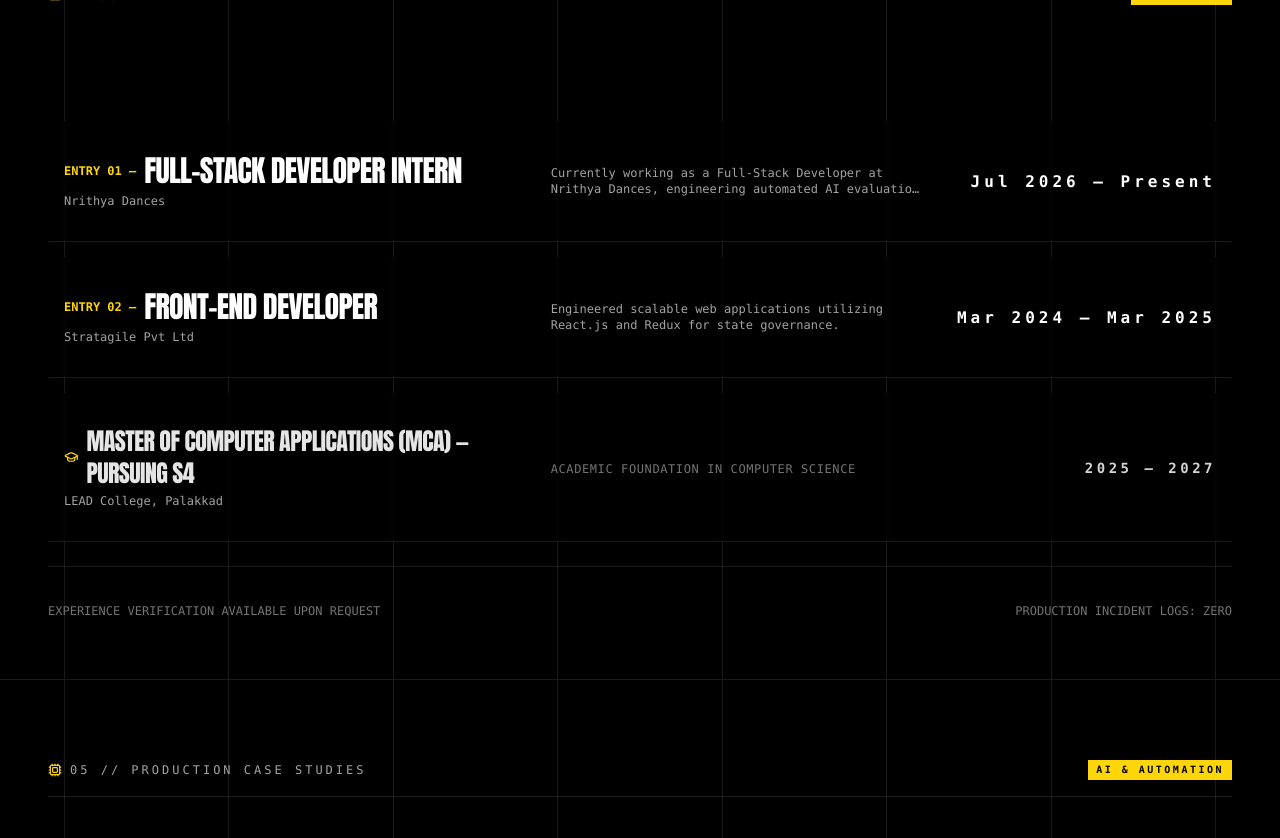
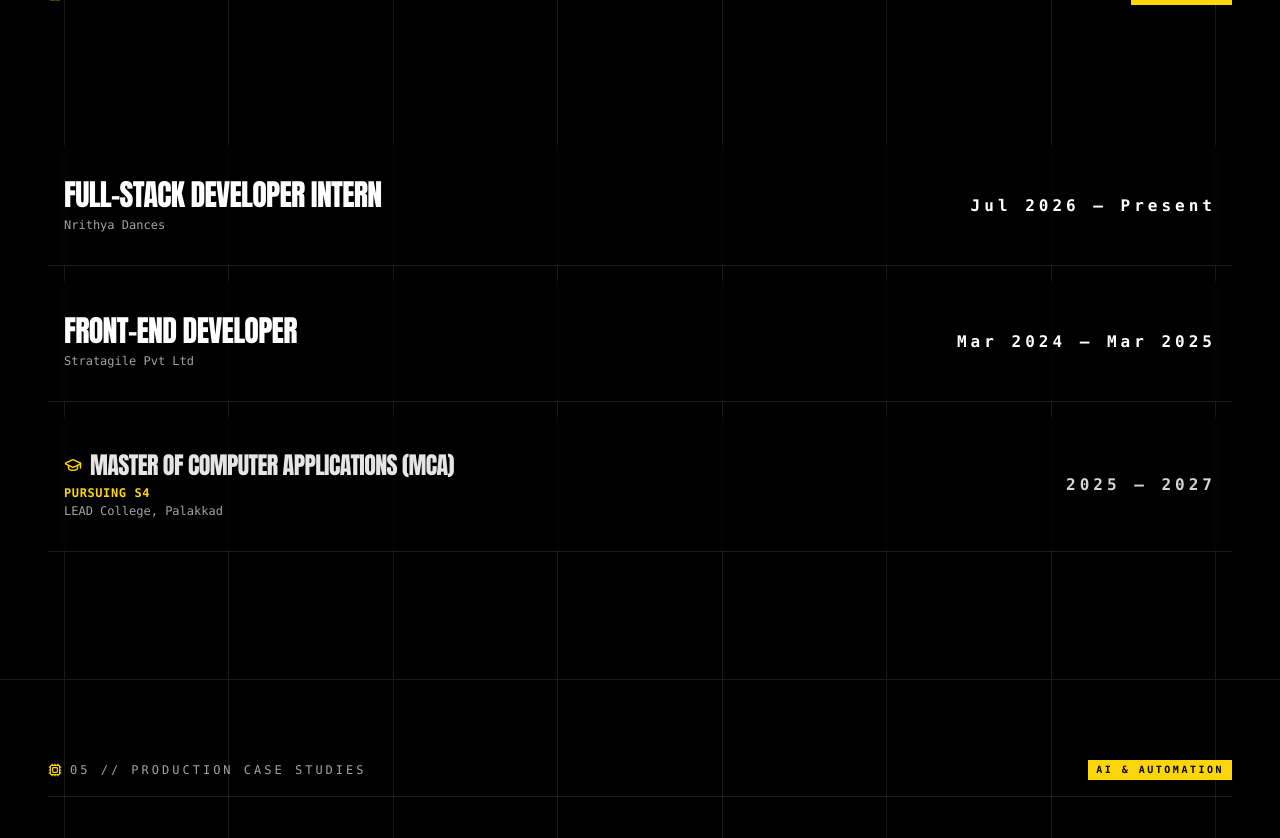
Before and after one commit to akashad123/akash-portfolio, a React (Vite) app: page / in a window 1280 px wide. Shown: the part 2520-3358 px from the top of the page. Built offline with nearby package versions, Linux system fonts and the light colour scheme.

Commit message:
feat: streamline career timeline, remove entry tags & center text, stack MCA semester & college, and remove bottom telemetry bar

```diff
--- a/src/data/portfolioData.ts
+++ b/src/data/portfolioData.ts
@@ -252,9 +252,10 @@ export const portfolioData: PortfolioData = {
 
   education: [
     {
-      degree: "Master of Computer Applications (MCA) — Pursuing S4",
+      degree: "Master of Computer Applications (MCA)",
       institution: "LEAD College, Palakkad",
-      duration: "2025 – 2027"
+      duration: "2025 – 2027",
+      status: "Pursuing S4"
     },
     {
       degree: "Bachelor of Science in Computer Science",
--- a/src/sections/TimelineSection.tsx
+++ b/src/sections/TimelineSection.tsx
@@ -17,9 +17,8 @@ export const TimelineSection: React.FC = () => {
   const row1Ref = useRef<HTMLDivElement>(null);
   const row2Ref = useRef<HTMLDivElement>(null);
   const eduRef = useRef<HTMLDivElement>(null);
-  const bottomRef = useRef<HTMLDivElement>(null);
 
-  // GSAP Topward & Bottomward Scroll Parallax on Timeline Content & Texts
+  // GSAP Topward & Bottomward Scroll Parallax on Timeline Content & Rows
   useEffect(() => {
     const cleanup = initGsapMultiParallax(
       [
@@ -27,7 +26,6 @@ export const TimelineSection: React.FC = () => {
         { target: row1Ref.current, yStart: 35, yEnd: -40, scrub: 1.1 },
         { target: row2Ref.current, yStart: 50, yEnd: -55, scrub: 1.25 },
         { target: eduRef.current, yStart: 65, yEnd: -70, scrub: 1.4 },
-        { target: bottomRef.current, yStart: 20, yEnd: -20, scrub: 1 },
       ],
       sectionRef.current
     );
@@ -77,29 +75,18 @@ export const TimelineSection: React.FC = () => {
                   whileInView="visible"
                   viewport={sectionViewportConfig}
                   custom={0.1}
-                  className="group border-b border-white/10 hover:border-brand-yellow transition-colors py-6 sm:py-8 grid grid-cols-1 md:grid-cols-12 gap-4 items-center bg-black/40 backdrop-blur-[2px] px-4"
+                  className="group border-b border-white/10 hover:border-brand-yellow transition-colors py-6 sm:py-8 flex flex-col sm:flex-row sm:items-center justify-between gap-4 bg-black/40 backdrop-blur-[2px] px-4"
                 >
-                  <div className="md:col-span-5">
-                    <div className="flex items-center space-x-2">
-                      <span className="text-xs font-mono text-brand-yellow font-bold">
-                        ENTRY 01 —
-                      </span>
+                  <div>
                     <h3 className="font-display text-2xl sm:text-3xl tracking-tight uppercase group-hover:text-brand-yellow transition-colors text-white">
                       {experience[0].role}
                     </h3>
-                    </div>
                     <p className="text-xs font-mono text-neutral-400 mt-1">
                       {experience[0].company}
                     </p>
                   </div>
 
-                  <div className="md:col-span-4 hidden md:block">
-                    <p className="text-xs font-mono text-neutral-400 line-clamp-2">
-                      {experience[0].description[0]}
-                    </p>
-                  </div>
-
-                  <div className="md:col-span-3 text-left md:text-right">
+                  <div className="text-left sm:text-right shrink-0">
                     <span className="font-mono text-sm sm:text-base font-bold text-white tracking-widest group-hover:text-brand-yellow transition-colors">
                       {experience[0].duration}
                     </span>
@@ -108,7 +95,7 @@ export const TimelineSection: React.FC = () => {
               </div>
             )}
 
-            {/* Experience Row 2 - Personal Lab */}
+            {/* Experience Row 2 - Stratagile Pvt Ltd */}
             {experience[1] && (
               <div ref={row2Ref} className="will-change-transform">
                 <motion.div
@@ -117,29 +104,18 @@ export const TimelineSection: React.FC = () => {
                   whileInView="visible"
                   viewport={sectionViewportConfig}
                   custom={0.18}
-                  className="group border-b border-white/10 hover:border-brand-yellow transition-colors py-6 sm:py-8 grid grid-cols-1 md:grid-cols-12 gap-4 items-center bg-black/40 backdrop-blur-[2px] px-4"
+                  className="group border-b border-white/10 hover:border-brand-yellow transition-colors py-6 sm:py-8 flex flex-col sm:flex-row sm:items-center justify-between gap-4 bg-black/40 backdrop-blur-[2px] px-4"
                 >
-                  <div className="md:col-span-5">
-                    <div className="flex items-center space-x-2">
-                      <span className="text-xs font-mono text-brand-yellow font-bold">
-                        ENTRY 02 —
-                      </span>
+                  <div>
                     <h3 className="font-display text-2xl sm:text-3xl tracking-tight uppercase group-hover:text-brand-yellow transition-colors text-white">
                       {experience[1].role}
                     </h3>
-                    </div>
                     <p className="text-xs font-mono text-neutral-400 mt-1">
                       {experience[1].company}
                     </p>
                   </div>
 
-                  <div className="md:col-span-4 hidden md:block">
-                    <p className="text-xs font-mono text-neutral-400 line-clamp-2">
-                      {experience[1].description[0]}
-                    </p>
-                  </div>
-
-                  <div className="md:col-span-3 text-left md:text-right">
+                  <div className="text-left sm:text-right shrink-0">
                     <span className="font-mono text-sm sm:text-base font-bold text-white tracking-widest group-hover:text-brand-yellow transition-colors">
                       {experience[1].duration}
                     </span>
@@ -148,7 +124,7 @@ export const TimelineSection: React.FC = () => {
               </div>
             )}
 
-            {/* Education Row - Degree */}
+            {/* Education Row - Master of Computer Applications (MCA) */}
             {education[0] && (
               <div ref={eduRef} className="will-change-transform">
                 <motion.div
@@ -157,28 +133,27 @@ export const TimelineSection: React.FC = () => {
                   whileInView="visible"
                   viewport={sectionViewportConfig}
                   custom={0.26}
-                  className="group border-b border-white/10 hover:border-brand-yellow transition-colors py-6 sm:py-8 grid grid-cols-1 md:grid-cols-12 gap-4 items-center bg-black/40 backdrop-blur-[2px] px-4"
+                  className="group border-b border-white/10 hover:border-brand-yellow transition-colors py-6 sm:py-8 flex flex-col sm:flex-row sm:items-center justify-between gap-4 bg-black/40 backdrop-blur-[2px] px-4"
                 >
-                  <div className="md:col-span-5">
+                  <div>
                     <div className="flex items-center space-x-2">
-                      <GraduationCap size={16} className="text-brand-yellow" />
+                      <GraduationCap size={18} className="text-brand-yellow shrink-0" />
                       <h3 className="font-display text-xl sm:text-2xl tracking-tight uppercase group-hover:text-brand-yellow transition-colors text-neutral-200">
                         {education[0].degree}
                       </h3>
                     </div>
-                    <p className="text-xs font-mono text-neutral-400 mt-1">
+                    {education[0].status && (
+                      <p className="text-xs font-mono text-brand-yellow font-bold mt-1 tracking-wider uppercase pl-6.5">
+                        {education[0].status}
+                      </p>
+                    )}
+                    <p className="text-xs font-mono text-neutral-400 mt-0.5 pl-6.5">
                       {education[0].institution}
                     </p>
                   </div>
 
-                  <div className="md:col-span-4 hidden md:block">
-                    <span className="text-xs font-mono text-neutral-500 uppercase tracking-wider">
-                      ACADEMIC FOUNDATION IN COMPUTER SCIENCE
-                    </span>
-                  </div>
-
-                  <div className="md:col-span-3 text-left md:text-right">
-                    <span className="font-mono text-sm font-bold text-neutral-300 tracking-widest">
+                  <div className="text-left sm:text-right shrink-0">
+                    <span className="font-mono text-sm sm:text-base font-bold text-neutral-300 tracking-widest group-hover:text-brand-yellow transition-colors">
                       {education[0].duration}
                     </span>
                   </div>
@@ -188,21 +163,6 @@ export const TimelineSection: React.FC = () => {
           </div>
         </div>
       </div>
-
-      {/* Bottom Footer - Slides up smoothly & GSAP Parallax */}
-      <motion.div
-        variants={fadeInUpVariants}
-        initial="hidden"
-        whileInView="visible"
-        viewport={sectionViewportConfig}
-        custom={0.3}
-        className="relative z-10 max-w-7xl mx-auto w-full border-t border-white/10 pt-4"
-      >
-        <div ref={bottomRef} className="flex items-center justify-between text-xs font-mono text-neutral-500 will-change-transform">
-          <span>EXPERIENCE VERIFICATION AVAILABLE UPON REQUEST</span>
-          <span>PRODUCTION INCIDENT LOGS: ZERO</span>
-        </div>
-      </motion.div>
     </section>
   );
 };
--- a/src/types/portfolio.ts
+++ b/src/types/portfolio.ts
@@ -52,6 +52,7 @@ export interface EducationItem {
   degree: string;
   institution: string;
   duration: string;
+  status?: string;
 }
 
 export interface MetricStat {
```
Also changed, not shown: 2 other files (tests, documents, lock files or other folders). Lines whose indentation alone changed are shown as unchanged.
